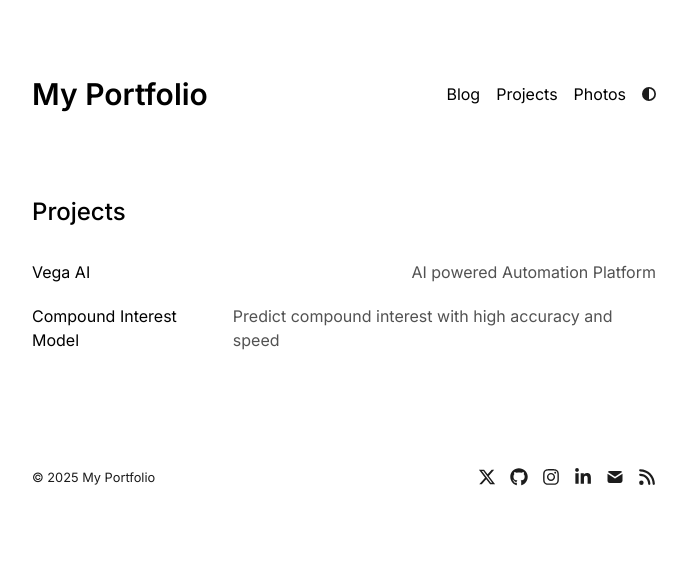
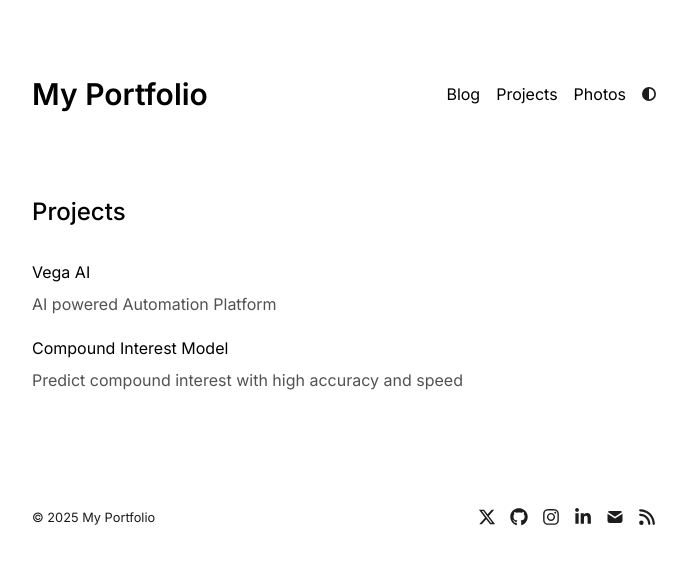
Before and after one commit to na004-pixel/nextfolio-a-simple-next-js-portfolio, a Next.js app: page /projects in a window 1280 px wide. Shown: the top 564 px of the page, without its empty margins (296-983 px from the left). Built offline with nearby package versions, Linux system fonts and the light colour scheme.

Commit message:
Update page.tsx

```diff
--- a/app/projects/page.tsx
+++ b/app/projects/page.tsx
@@ -20,7 +20,7 @@
             target="_blank"
             rel="noopener noreferrer"
           >
-            <div className="w-full flex flex-col sm:flex-row justify-between items-start sm:items-center space-y-1 sm:space-y-0 sm:space-x-2">
+            <div className="w-full flex flex-col items-start space-y-2">
               <h2 className="text-black dark:text-white">{project.title}</h2>
               <p className="text-neutral-600 dark:text-neutral-400">
                 {project.description}
```
